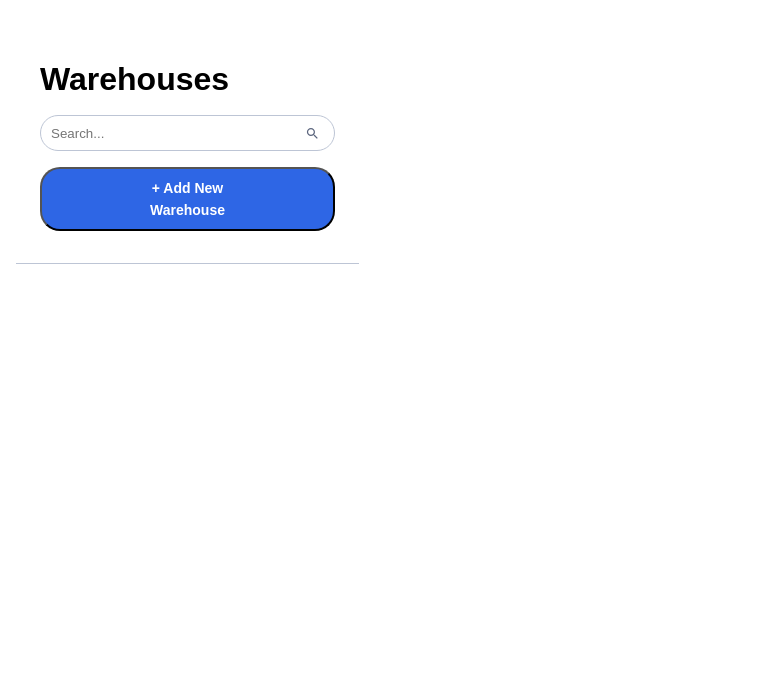
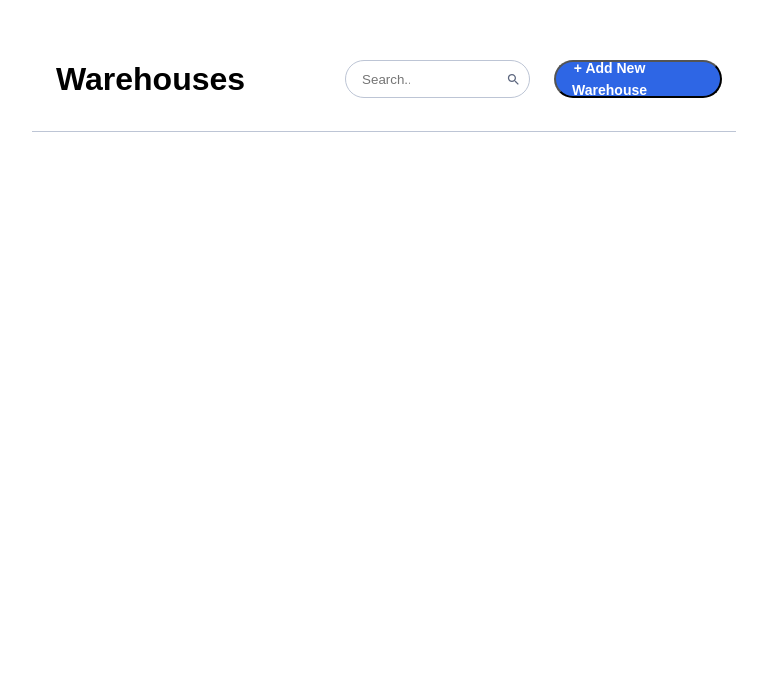
Before and after one commit to quindipc/InStock-Client, a React (Create React App) app: page / in a window 1280 px wide. Shown: the part 109-800 px from the top of the page, without its empty margins (0-783 px from the left). Built offline with nearby package versions, Linux system fonts and the light colour scheme.

Commit message:
responsiveness for tablet

```diff
--- a/src/App.js
+++ b/src/App.js
@@ -1,7 +1,7 @@
 import React from 'react';
 import { BrowserRouter, Route, Routes } from 'react-router-dom';
 import './App.scss';
-import WarehousePage from './pages/WarehousePage';
+import WarehousePage from './pages/warehousePage';
 import InventoryPage from './pages/InventoryPage';
 
 function App() {
--- a/src/components/WarehouseList/WarehouseList.scss
+++ b/src/components/WarehouseList/WarehouseList.scss
@@ -9,12 +9,26 @@
     height: 98.4375rem;
     margin: 8.5rem 1rem 0rem 1rem;
     border-radius: 0.1875rem;
+        @include tablet {
+            width: 44rem;
+            margin: 8.5rem 2rem 0rem 2rem;
+            height: 50.25rem;
+            flex-shrink: 0;
+        }
 
     &__header{
         border-bottom: 1px solid $cloud;
+        @include tablet{
+            display: flex;
+            align-items: center;
+        }
     }
     &__title{
         padding: 2rem 10.56rem 0rem 1.5rem;
+        @include tablet{
+            padding: 2rem 6.25rem 0rem 1.5rem;
+            margin-bottom: 2rem;
+        }
     }
     &__searchbar{
         background: $white;
@@ -30,6 +44,13 @@
         padding-left: 10px;
         border-radius: 1.25rem;
         border: 1px solid $cloud;
+        @include tablet{
+            width: 11.5625rem;
+            height: 2.375rem;
+            padding: 0.5rem 7.44rem 0.5rem 1rem;
+            margin-bottom: 1rem;
+            margin-left: 0rem;
+        }
     }
     &__button{
         background-color: $indigo;
@@ -40,5 +61,14 @@
         align-items: center;
         gap: 0.625rem;
         border-radius: 1.25rem;
+
+        @include tablet{
+            width: 10.5rem;
+            height: 2.375rem;
+            padding: 0.5rem 7.44rem 0.5rem 1rem;
+            margin-bottom: 1rem;
+            margin-right: 0rem;
+            margin-left: 0rem;
+        }
     }
 }
```
